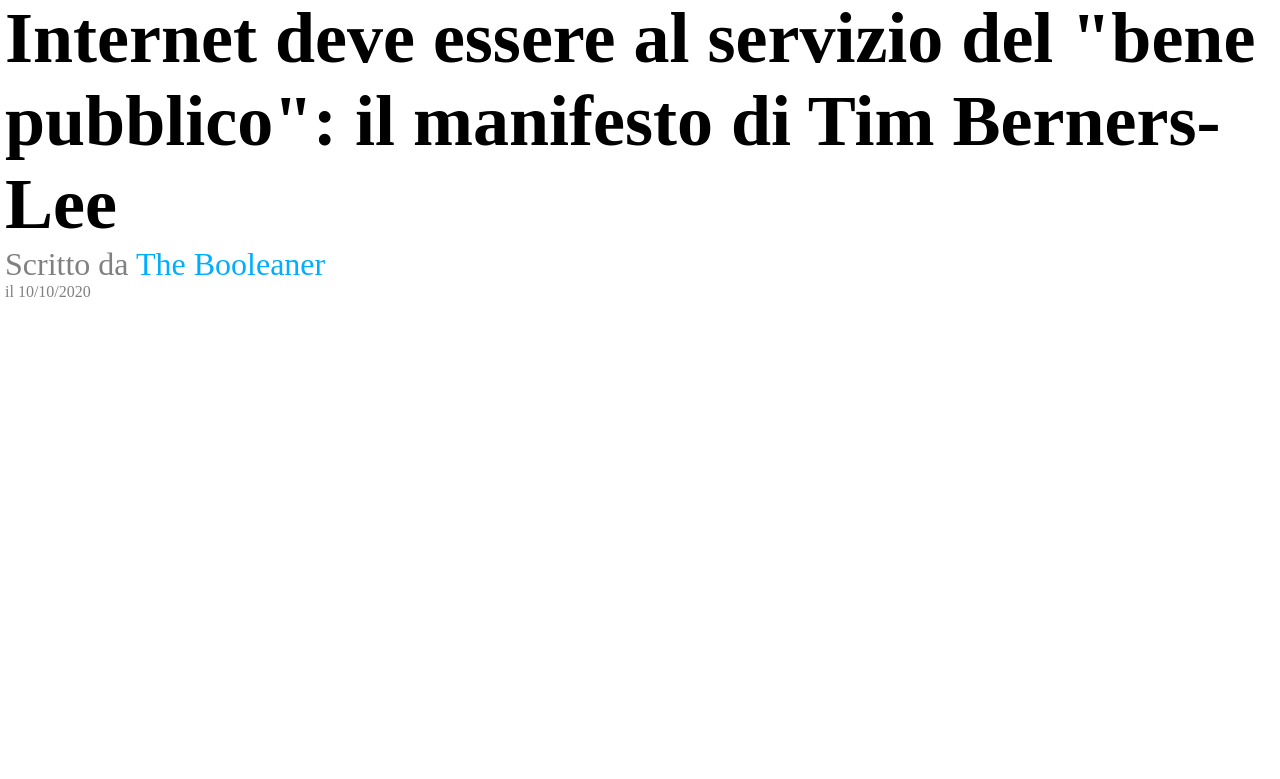
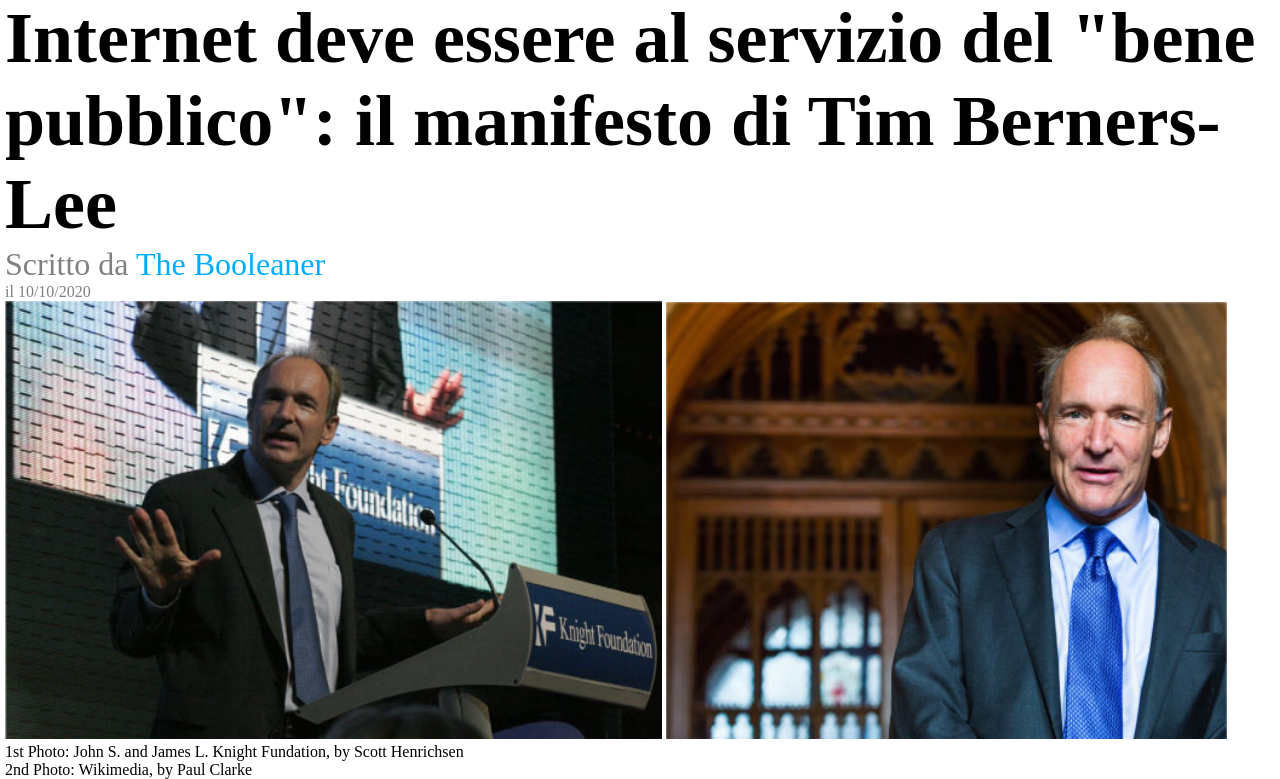
Before and after one commit to rpsobolewski/html-css-booleaner, a plain HTML site: page index.html in a window 1280 px wide. Shown: the part 149-928 px from the top of the page. Before the commit the page ends 800 px from the top, so only its background shows below. Drawn offline with Linux system fonts and the light colour scheme.

Commit message:
add photos and description

```diff
--- a/css/style.css
+++ b/css/style.css
@@ -38,3 +38,10 @@ h1{
 #data{
     color: gray;
 }
+
+.tim{
+    width: 51.5%;
+}
+.timo{
+    width:44%;
+}
--- a/index.html
+++ b/index.html
@@ -16,11 +16,18 @@
 
     <main>
 
-        <section>
+        <section><!--title-->
             <h1>Internet deve essere al servizio del "bene pubblico": il manifesto di Tim Berners-Lee</h1>
             <span id="bo">Scritto da <span id="boo">The Booleaner</span></span> <br>
             <span id="data">il 10/10/2020</span>
         </section>
+
+        <div><!--photo and description-->
+            <img class="tim" src="./img/tim-1.jpg" alt="Tim Berners-Lee">
+            <img class="timo" src="./img/tim-2.jpg" alt="Tim Berners-Lee">
+            <p>1st Photo: John S. and James L. Knight Fundation, by Scott Henrichsen</p>
+            <p>2nd Photo: Wikimedia, by Paul Clarke</p>
+        </div>
 
         <p>
 
```
